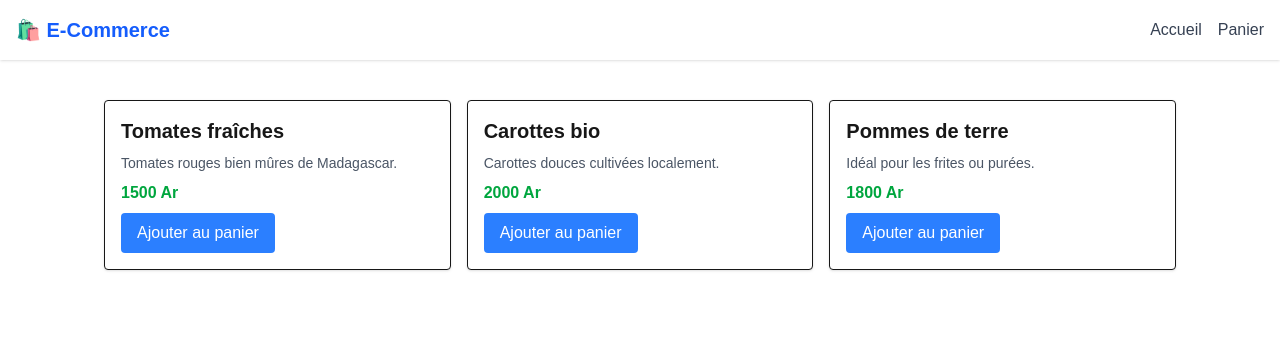
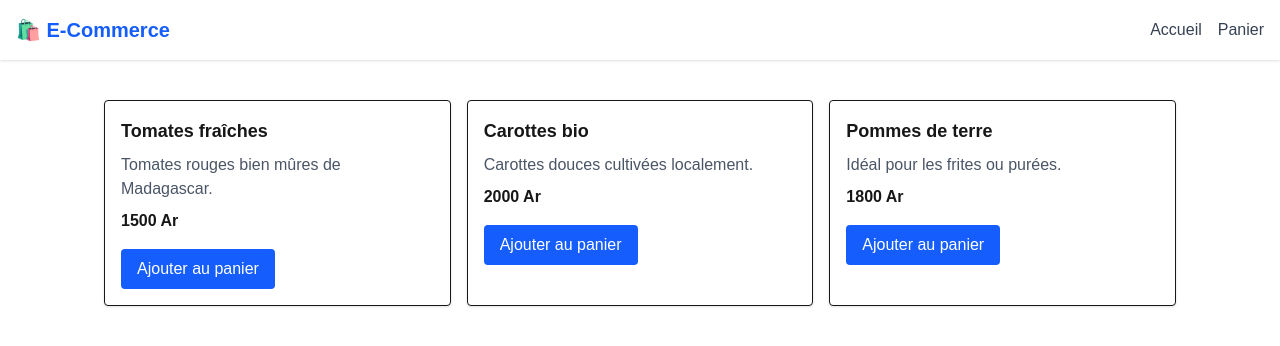
Before and after one commit to Madanirina/e-commerce-front, a Next.js app: page / in a window 1280 px wide. Shown: the top 346 px of the page. Built offline with nearby package versions, Linux system fonts and the light colour scheme.

Commit message:
Ajout de produits au panier et mise à jour du panier lors de la suppression d’un élément.

```diff
--- a/app/layout.tsx
+++ b/app/layout.tsx
@@ -1,6 +1,7 @@
 import './globals.css'
 import { Header } from '@/components/Header'
 import type { Metadata } from 'next'
+import { CartProvider } from '@/context/CartContext'
 
 export const metadata: Metadata = {
   title: 'E-marketou',
@@ -11,8 +12,10 @@ export default function RootLayout({ children }: { children: React.ReactNode })
   return (
     <html lang="fr">
       <body className="bg-gray-100">
-        <Header />
-        <main className="max-w-6xl mx-auto p-4">{children}</main>
+        <CartProvider>
+          <Header />
+          <main className="max-w-6xl mx-auto p-4">{children}</main>
+        </CartProvider>
       </body>
     </html>
   )
--- a/app/panier/page.tsx
+++ b/app/panier/page.tsx
@@ -1,69 +1,41 @@
 'use client'
 
-import { useEffect, useState } from 'react'
-import { getCart, removeFromCart, updateQuantity } from '@/lib/cart'
+import { useCart } from '@/context/CartContext'
 
 export default function PanierPage() {
-  const [cart, setCart] = useState<any[]>([])
-
-  useEffect(() => {
-    setCart(getCart())
-  }, [])
+  const { cart, removeFromCart } = useCart()
 
   const handleRemove = (id: string) => {
     removeFromCart(id)
-    setCart(getCart())
   }
 
-  const handleQuantityChange = (id: string, quantity: number) => {
-    updateQuantity(id, quantity)
-    setCart(getCart())
-  }
-
-  const total = cart.reduce((acc, item) => acc + item.price * item.quantity, 0)
+  const total = cart.reduce((sum, item) => sum + item.price * item.quantity, 0)
 
   return (
-    <div className="p-6">
-      <h1 className="text-2xl font-bold mb-4">🛒 Mon panier</h1>
-
+    <div className="space-y-4">
+      <h1 className="text-2xl font-bold">🛒 Mon Panier</h1>
       {cart.length === 0 ? (
-        <p>Le panier est vide.</p>
+        <p>Votre panier est vide.</p>
       ) : (
-        <div className="space-y-4">
-          {cart.map(item => (
-            <div
-              key={item._id}
-              className="flex justify-between items-center p-4 border rounded bg-white shadow"
-            >
-              <div>
-                <h2 className="font-semibold">{item.name}</h2>
-                <p>{item.price} Ar</p>
-              </div>
-
-              <div className="flex items-center gap-2">
-                <input
-                  type="number"
-                  value={item.quantity}
-                  onChange={e =>
-                    handleQuantityChange(item._id, Number(e.target.value))
-                  }
-                  min={1}
-                  className="w-16 border p-1 rounded text-center"
-                />
+        <>
+          <ul className="divide-y divide-gray-200">
+            {cart.map(item => (
+              <li key={item._id} className="py-4 flex justify-between items-center">
+                <div>
+                  <h2 className="font-semibold">{item.name}</h2>
+                  <p>{item.price} Ar × {item.quantity}</p>
+                </div>
                 <button
-                  className="text-red-500 font-semibold"
                   onClick={() => handleRemove(item._id)}
+                  className="text-red-500 hover:underline"
                 >
                   Supprimer
                 </button>
-              </div>
-            </div>
-          ))}
-
-          <div className="text-right font-bold text-lg mt-4">
-            Total : {total} Ar
-          </div>
-        </div>
+              </li>
+            ))}
+          </ul>
+          <div className="font-bold text-right">Total : {total} Ar</div>
+        </>
       )}
     </div>
   )
--- a/components/Header.tsx
+++ b/components/Header.tsx
@@ -2,17 +2,11 @@
 'use client'
 
 import Link from 'next/link'
-import { useEffect, useState } from 'react'
-import { getCart } from '@/lib/cart'
+import { useCart } from '@/context/CartContext'
 
 export const Header = () => {
-  const [cartCount, setCartCount] = useState(0)
-
-  useEffect(() => {
-    const cart = getCart()
-    const totalItems = cart.reduce((sum, item) => sum + item.quantity, 0)
-    setCartCount(totalItems)
-  }, [])
+  const { cart } = useCart()
+  const totalItems = cart.reduce((sum, item) => sum + item.quantity, 0)
 
   return (
     <header className="bg-white shadow p-4 flex justify-between items-center sticky top-0 z-10">
@@ -26,9 +20,9 @@ export const Header = () => {
         </Link>
         <Link href="/panier" className="text-gray-700 hover:underline relative">
           Panier
-          {cartCount > 0 && (
+          {totalItems > 0 && (
             <span className="absolute -top-2 -right-3 bg-red-500 text-white text-xs px-2 rounded-full">
-              {cartCount}
+              {totalItems}
             </span>
           )}
         </Link>
--- a/components/ProductCard.tsx
+++ b/components/ProductCard.tsx
@@ -1,26 +1,19 @@
-import React from 'react'
+// components/ProductCard.tsx
+'use client'
 
-interface Product {
-  _id: string
-  name: string
-  description: string
-  price: number
-}
+import { useCart } from '@/context/CartContext'
 
-interface Props {
-  product: Product
-  onAddToCart?: (product: Product) => void
-}
+export const ProductCard = ({ product }: { product: any }) => {
+  const { addToCart } = useCart()
 
-export const ProductCard: React.FC<Props> = ({ product, onAddToCart }) => {
   return (
-    <div className="border rounded p-4 shadow bg-white hover:shadow-lg transition">
-      <h2 className="text-xl font-semibold">{product.name}</h2>
-      <p className="text-sm text-gray-600 my-2">{product.description}</p>
-      <p className="text-green-600 font-bold mb-2">{product.price} Ar</p>
+    <div className="border p-4 rounded bg-white shadow">
+      <h2 className="text-lg font-semibold mb-2">{product.name}</h2>
+      <p className="text-gray-600">{product.description}</p>
+      <p className="font-bold mt-2">{product.price} Ar</p>
       <button
-        onClick={() => onAddToCart?.(product)}
-        className="bg-blue-500 text-white px-4 py-2 rounded hover:bg-blue-600"
+        onClick={() => addToCart({ ...product, quantity: 1 })}
+        className="mt-4 bg-blue-600 text-white px-4 py-2 rounded hover:bg-blue-700"
       >
         Ajouter au panier
       </button>
--- /dev/null
+++ b/context/CartContext.tsx
@@ -0,0 +1,44 @@
+'use client'
+
+import { createContext, useContext, useEffect, useState } from 'react'
+import { CartItem, getCart, addToCart as addItemToCart } from '@/lib/cart'
+
+type CartContextType = {
+  cart: CartItem[]
+  addToCart: (item: CartItem) => void
+  removeFromCart: (id: string) => void
+  updateCart: () => void
+}
+
+const CartContext = createContext<CartContextType | null>(null)
+
+export const CartProvider = ({ children }: { children: React.ReactNode }) => {
+  const [cart, setCart] = useState<CartItem[]>([])
+
+  useEffect(() => {
+    setCart(getCart())
+  }, [])
+
+  const updateCart = () => {
+    setCart(getCart())
+  }
+
+  const addToCart = (item: CartItem) => {
+    addItemToCart(item)
+    updateCart()
+  }
+
+  const removeFromCart = (id: string) => {
+    const newCart = getCart().filter(p => p._id !== id)
+    localStorage.setItem('my-cart', JSON.stringify(newCart))
+    updateCart()
+  }
+
+  return (
+    <CartContext.Provider value={{ cart, addToCart, removeFromCart, updateCart }}>
+      {children}
+    </CartContext.Provider>
+  )
+}
+
+export const useCart = () => useContext(CartContext)!
```
